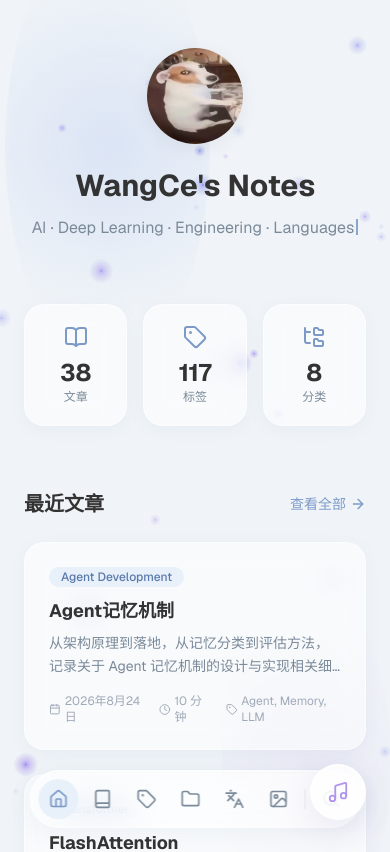
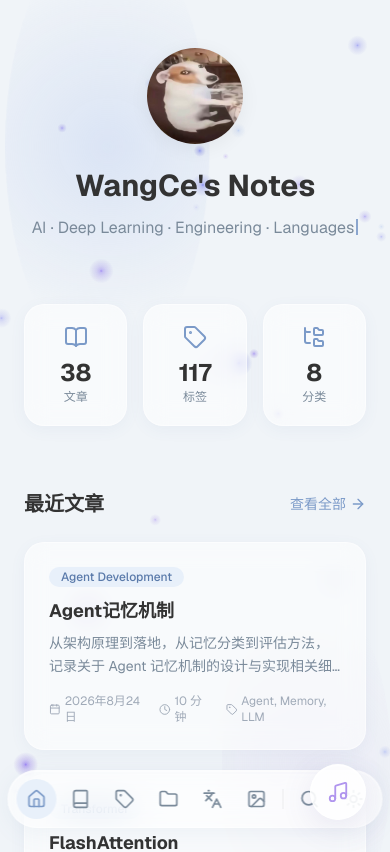
Before and after one commit to EthanWangHaven/EthanWangHaven.github.io, a Next.js app: page / in a window 390 px wide. Shown: the top 852 px of the page. Built offline with nearby package versions, Linux system fonts and the light colour scheme.

Commit message:
侧边栏优化1

```diff
--- a/components/sidebar.tsx
+++ b/components/sidebar.tsx
@@ -151,6 +151,8 @@ export function Sidebar({ onSearchOpen }: SidebarProps) {
         >
           <Search size={20} className="text-[var(--text-light)]" />
         </button>
+        {/* 主题切换 */}
+        <ThemeToggle />
       </nav>
     </>
   )
--- a/components/theme-toggle.tsx
+++ b/components/theme-toggle.tsx
@@ -11,14 +11,14 @@ export function ThemeToggle() {
 
   useEffect(() => setMounted(true), [])
 
-  if (!mounted) return <div className="h-11 w-11" />
+  if (!mounted) return <div className="h-10 w-10 md:h-11 md:w-11" />
 
   const isDark = theme === "dark"
 
   return (
     <button
       onClick={() => setTheme(isDark ? "light" : "dark")}
-      className="group flex h-11 w-11 items-center justify-center rounded-full transition-all duration-300 hover:bg-white/[0.15] dark:hover:bg-white/[0.08]"
+      className="group flex h-10 w-10 items-center justify-center rounded-full transition-all duration-300 hover:bg-white/[0.15] dark:hover:bg-white/[0.08] md:h-11 md:w-11"
       aria-label="切换主题"
       title={isDark ? "浅色" : "深色"}
     >
```
